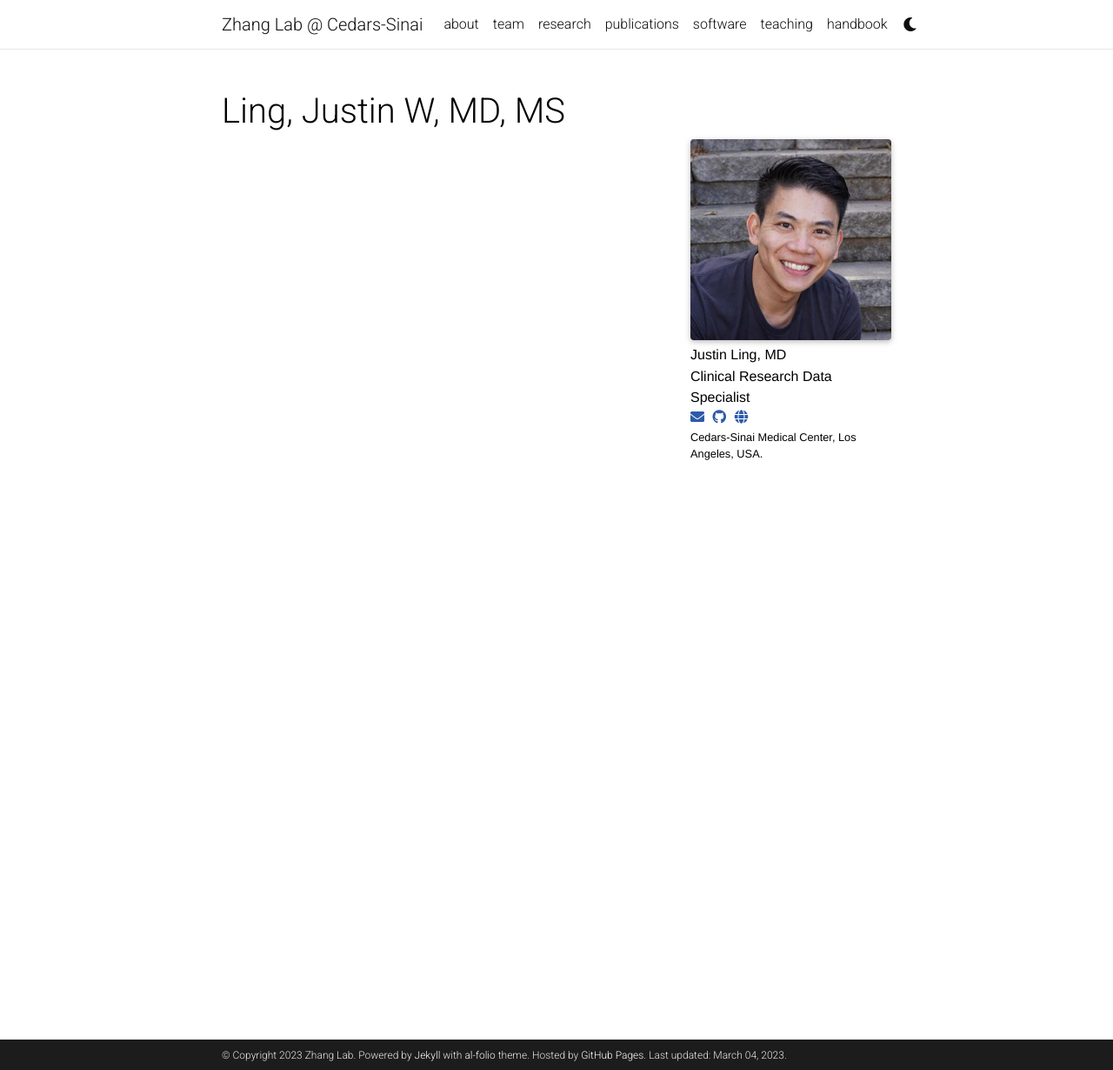
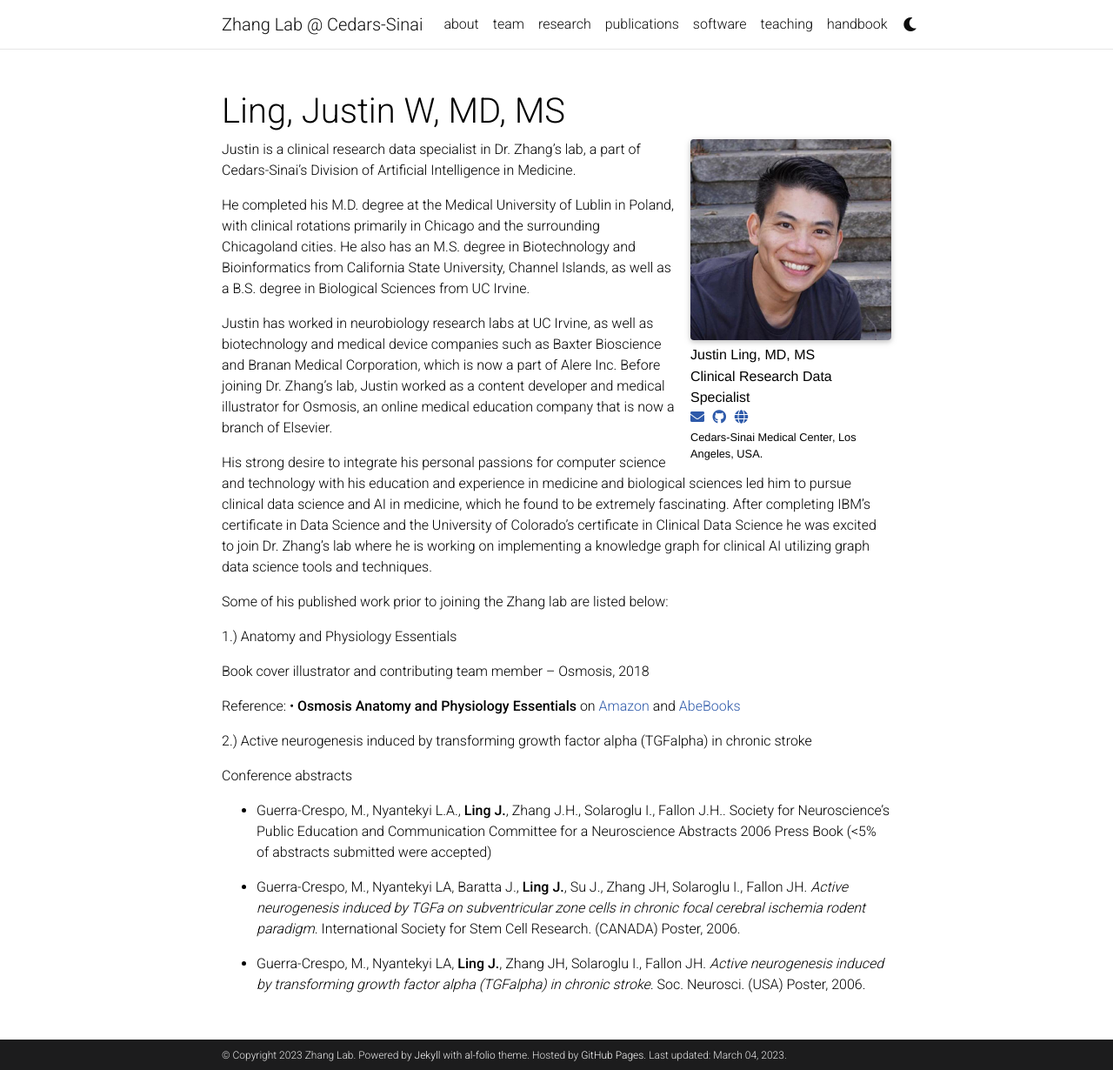
Before and after one commit to zhanglab-aim/zhanglab-aim.github.io, a Jekyll site: the page built from _members/jling.md, in a window 1280 px wide and 1230 px high. Shown: the whole window at 87% size. Built offline with Jekyll 4.4.1, drawn with Linux system fonts in a browser that asks for light colours; comment, search, counter and statistics services are not loaded; a style sheet for code colours, icons or effects is not loaded.

Commit message:
update bio

```diff
--- a/_members/jling.md
+++ b/_members/jling.md
@@ -12,12 +12,42 @@ lastname: Ling
 teaser:
 
 profile:
-    name: Justin Ling, MD
+    name: Justin Ling, MD, MS
     align: right
     image: members/jling-profile.jpg
     position: Clinical Research Data Specialist
     email: Justin.Ling@cshs.org
-    website: https://justinwling.github.io/
+    website: https://justinwling.com
     github: justinwling
     address: Cedars-Sinai Medical Center, Los Angeles, USA.
 ---
+
+
+Justin is a clinical research data specialist in Dr. Zhang’s lab, a part of Cedars-Sinai’s Division of Artificial Intelligence in Medicine.
+
+He completed his M.D. degree at the Medical University of Lublin in Poland, with clinical rotations primarily in Chicago and the surrounding Chicagoland cities. He also has an M.S. degree in Biotechnology and Bioinformatics from California State University, Channel Islands, as well as a B.S. degree in Biological Sciences from UC Irvine.
+
+Justin has worked in neurobiology research labs at UC Irvine, as well as biotechnology and medical device companies such as Baxter Bioscience and Branan Medical Corporation, which is now a part of Alere Inc. Before joining Dr. Zhang’s lab, Justin worked as a content developer and medical illustrator for Osmosis, an online medical education company that is now a branch of Elsevier.
+
+His strong desire to integrate his personal passions for computer science and technology with his education and experience in medicine and biological sciences led him to pursue clinical data science and AI in medicine, which he found to be extremely fascinating. After completing IBM’s certificate in Data Science and the University of Colorado’s certificate in Clinical Data Science he was excited to join Dr. Zhang’s lab where he is working on implementing a knowledge graph for clinical AI utilizing graph data science tools and techniques.
+
+
+Some of his published work prior to joining the Zhang lab are listed below:
+
+1.) Anatomy and Physiology Essentials
+
+Book cover illustrator and contributing team member – Osmosis, 2018
+
+Reference:
+•	**Osmosis Anatomy and Physiology Essentials** on [Amazon](https://www.amazon.com/Osmosis-Anatomy-Physiology-Essentials/dp/1947769073/ref=sr_1_1?crid=38AZDTAXBGVUH&keywords=anatomy+and+physiology+essentials+osmosis&qid=1677106222&sprefix=anatomy+and+physiology+essentials+osmosis%2Caps%2C137&sr=8-1) and [AbeBooks](https://www.abebooks.com/9781947769076/Osmosis-Anatomy-Physiology-Essentials-1947769073/plp)
+
+
+2.) Active neurogenesis induced by transforming growth factor alpha (TGFalpha) in chronic stroke
+
+Conference abstracts
+
+- Guerra-Crespo, M., Nyantekyi L.A., **Ling J.**, Zhang J.H., Solaroglu I., Fallon J.H.. Society for Neuroscience's Public Education and Communication Committee for a Neuroscience Abstracts 2006 Press Book (<5% of abstracts submitted were accepted)
+
+- Guerra-Crespo, M., Nyantekyi LA, Baratta J., **Ling J.**, Su J., Zhang JH, Solaroglu I., Fallon JH. *Active neurogenesis induced by TGFa on subventricular zone cells in chronic focal cerebral ischemia rodent paradigm.* International Society for Stem Cell Research. (CANADA) Poster, 2006.
+
+- Guerra-Crespo, M., Nyantekyi LA, **Ling J.**, Zhang JH, Solaroglu I., Fallon JH. *Active neurogenesis induced by transforming growth factor alpha (TGFalpha) in chronic stroke.* Soc. Neurosci. (USA) Poster, 2006.
```
Also changed, not shown: _members/mchatzianastasis.md (+4 -0 lines), _news/announcement_1.md (deleted, +0 -7 lines), _news/welcome-tinghui.md (added, +7 -0 lines), _pages/join.md (+8 -8 lines).
